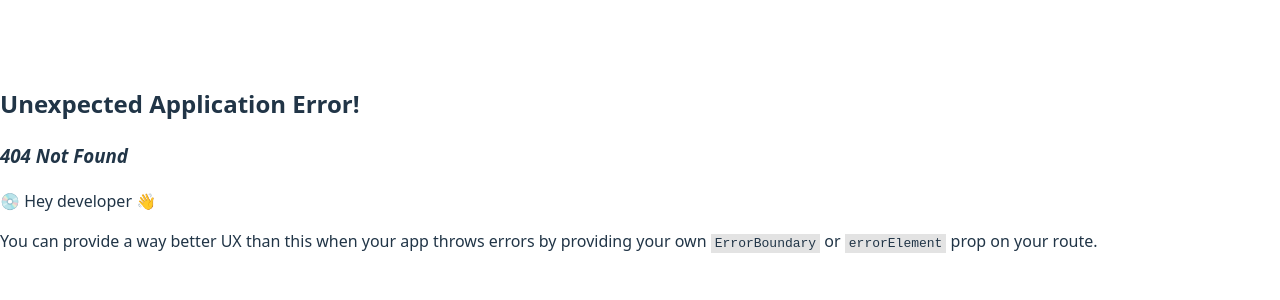
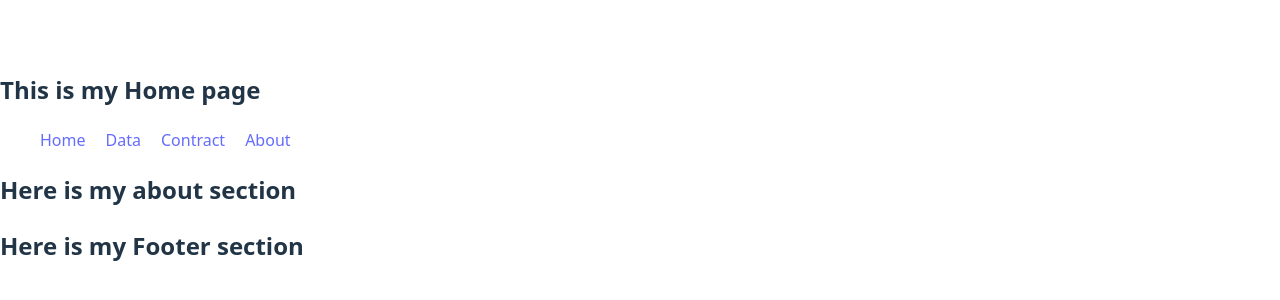
Before and after one commit to rajalishikh/react-routing-first, a React (Vite) app: page /About in a window 1280 px wide. Before the commit this address had no page. Shown: the part 232-532 px from the top of the page. Built offline with nearby package versions, Linux system fonts and the light colour scheme.

Commit message:
Now we I am know the routing

```diff
--- /dev/null
+++ b/src/component/About/About.jsx
@@ -0,0 +1,12 @@
+import React from 'react';
+
+const About = () => {
+    return (
+        <div>
+            <h2>Here is my about section </h2>
+
+        </div>
+    );
+};
+
+export default About;
--- /dev/null
+++ b/src/component/Contract/Contract.jsx
@@ -0,0 +1,12 @@
+import React from 'react';
+
+const Contract = () => {
+    return (
+        <div>
+            <h2>Here is Our Contract number </h2>
+
+        </div>
+    );
+};
+
+export default Contract;
--- /dev/null
+++ b/src/component/Data_m/Data.jsx
@@ -0,0 +1,10 @@
+const Data = () => {
+    return (
+        <div>
+            <h2>Here is my data part</h2>
+
+        </div>
+    );
+};
+
+export default Data;
--- a/src/component/Header/Header.jsx
+++ b/src/component/Header/Header.jsx
@@ -1,9 +1,18 @@
 import React from 'react';
+import { Link } from 'react-router-dom';
+import './style.css';
 
 const Header = () => {
     return (
         <div>
-            <h2>Here is a Header section </h2>
+            <h2>This is my Home page</h2>
+            <ul >
+
+                <Link className='style1' to={'/'}>Home</Link>
+                <Link className='style1' to={'/Data'}>Data</Link>
+                <Link className='style1' to={'/Contract'}>Contract</Link>
+                <Link className='style1' to={'/About'}>About</Link>
+            </ul>
 
         </div>
     );
--- /dev/null
+++ b/src/component/Header/style.css
@@ -0,0 +1,4 @@
+.style1 {
+  gap: 20px;
+  margin-right: 20px;
+}
--- a/src/component/Home/Home.jsx
+++ b/src/component/Home/Home.jsx
@@ -1,11 +1,14 @@
 import React from 'react';
 import { Outlet } from 'react-router-dom';
+import Footer from '../Footer/Footer';
+import Header from '../Header/Header';
 
 const Home = () => {
     return (
         <div>
-            <h2>This is my Home page </h2>
+            <Header></Header>
             <Outlet></Outlet>
+            <Footer></Footer>
 
 
         </div>
```
Also changed, not shown: src/main.jsx (+15 -6 lines).
